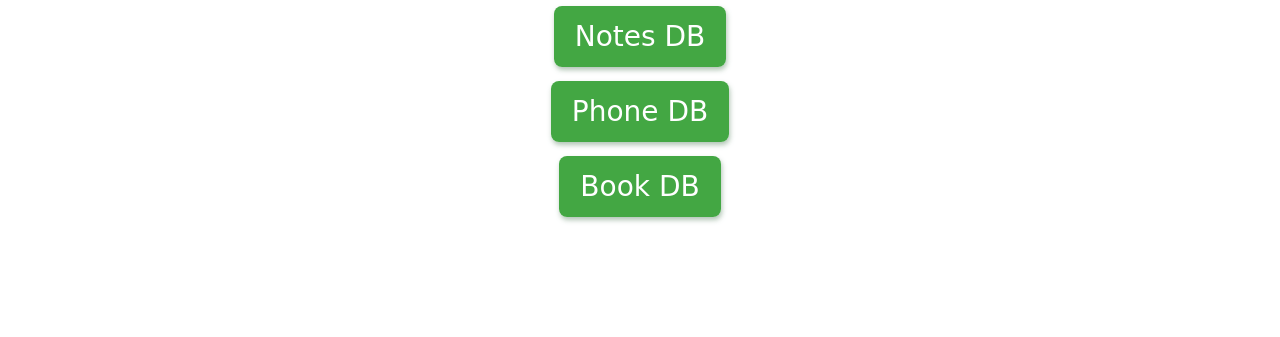
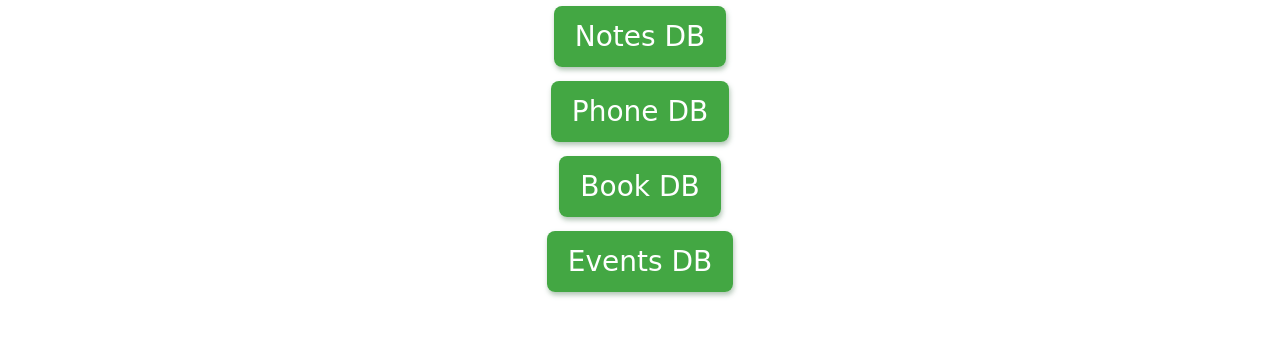
Before and after one commit to TriptoAfsin/API-Host, a plain HTML site: page index.html in a window 1280 px wide. Shown: the part 71-408 px from the top of the page. Drawn offline with Linux system fonts and the light colour scheme; a web font is replaced by a local one.

Commit message:
Update index.html

```diff
--- a/index.html
+++ b/index.html
@@ -16,6 +16,9 @@
         <div class="container">
             <a href="./BookDB.json" class="button">Book DB</a>
         </div>
+        <div class="container">
+            <a href="./specialDaysDb.json" class="button">Events DB</a>
+        </div>
     </div>
 
 
```
